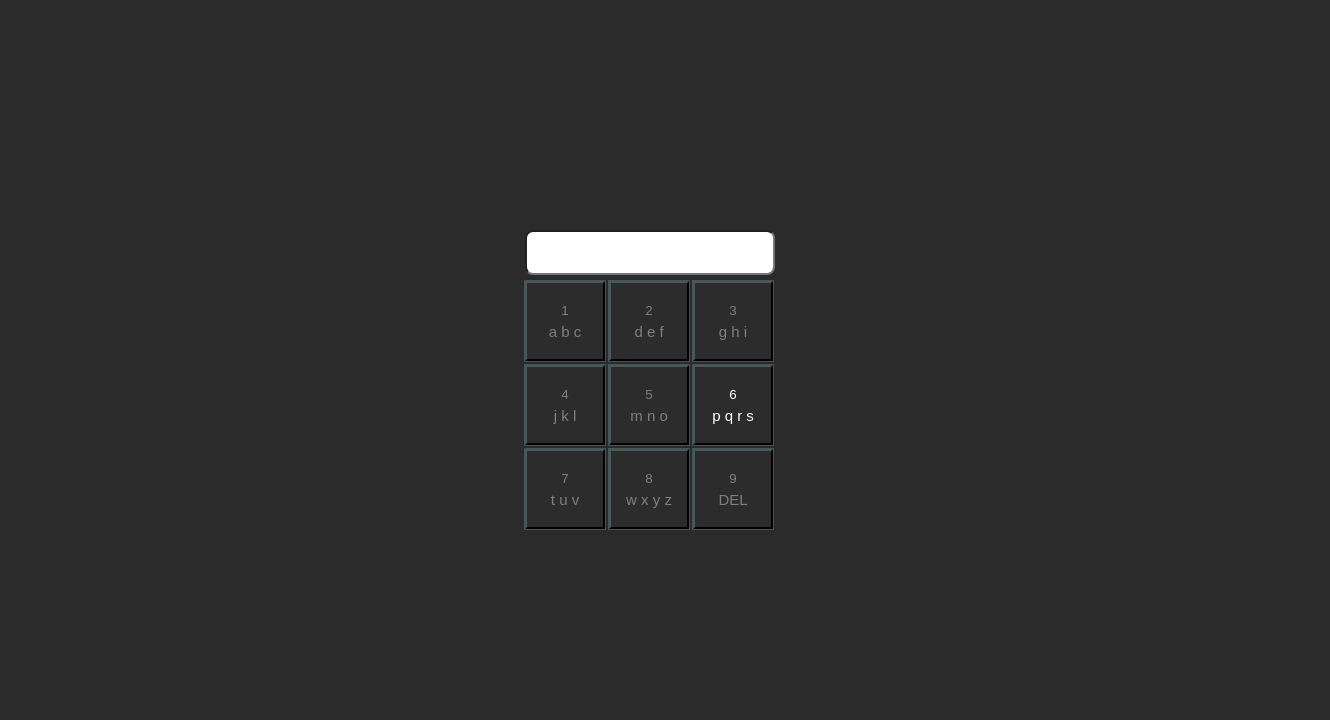
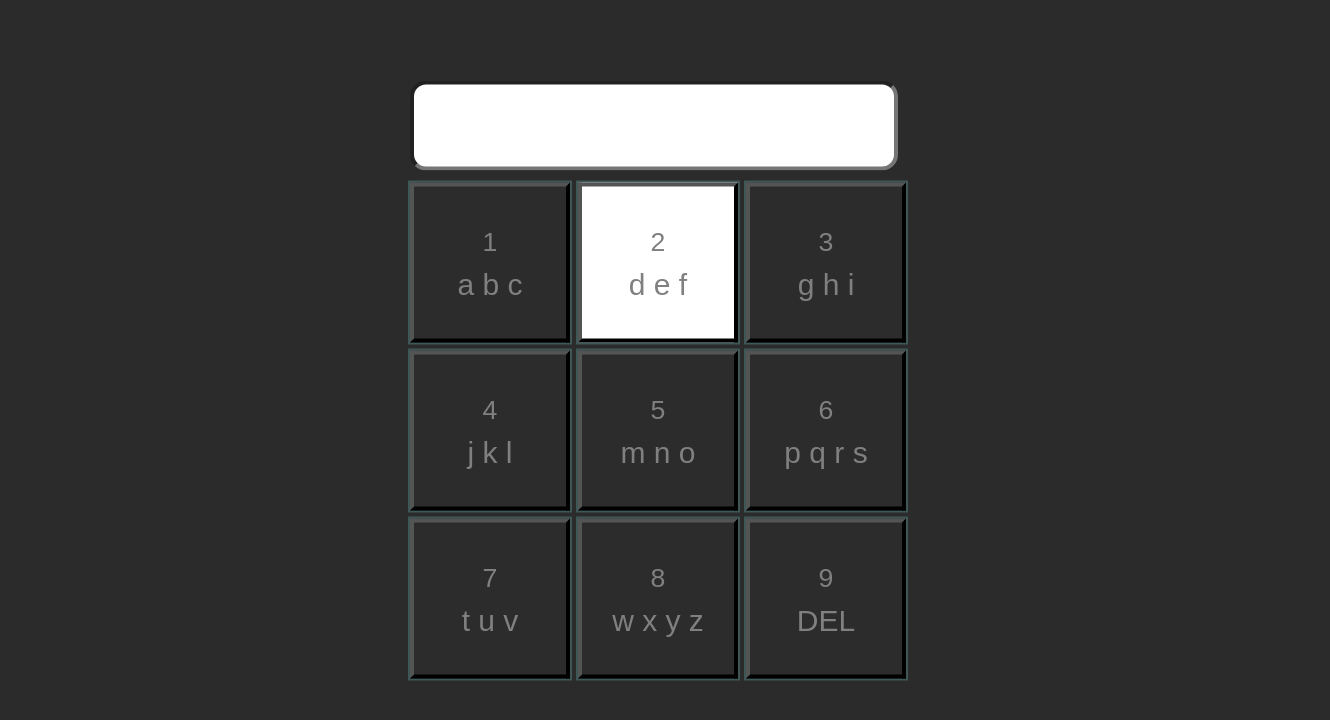
Before and after one commit to UBCMint/BCI-T9-Grid, a React (Vite) app in the folder gui/: page / in a window 1280 px wide. Shown: the top 720 px of the page, 1330 px wide, since content can reach past the window. Built offline with nearby package versions, Linux system fonts and the light colour scheme.

Commit message:
fixed scaling and color

```diff
--- a/gui/src/App.css
+++ b/gui/src/App.css
@@ -1,6 +1,6 @@
 /*DISPLAY STUFF-----------------------------------------------------*/
 #textbox {
-  width: 230px;
+  width: 224px;
   height: 25px;
   padding: 8px 8px;
   border-radius: 8px;
@@ -41,4 +41,5 @@ width: 240px;
 padding: 225px;
 background-color: rgb(44, 43, 43);
 font-family: 'Lexend Deca', sans-serif;
+transform: scale(2);
 }
--- a/gui/src/App.tsx
+++ b/gui/src/App.tsx
@@ -3,7 +3,7 @@ import './App.css'
 
 const KEYS = ["1", "2", "3", "4", "5", "6", "7", "8", "9"]; //FLASH SEQUENCE
 
-const TIMEINTERVAL = 1000; //in ms
+const TIMEINTERVAL = 3000; //in ms
 
 const KEYS_JSON: Record<string,string[]>  = {
   "1": ["a", "b", "c"],
@@ -27,7 +27,7 @@ interface KeyProps {
 
 const Key = ({ value, activeKey, onMouseDown, onMouseUp,}: KeyProps) => {
   const keyCharacters = KEYS_JSON[value];
-  const style = value == activeKey ? {color: "WHITE"} : {};
+  const style = value == activeKey ? {backgroundColor: "WHITE" } : {};
 
   return (
     <td>
```
